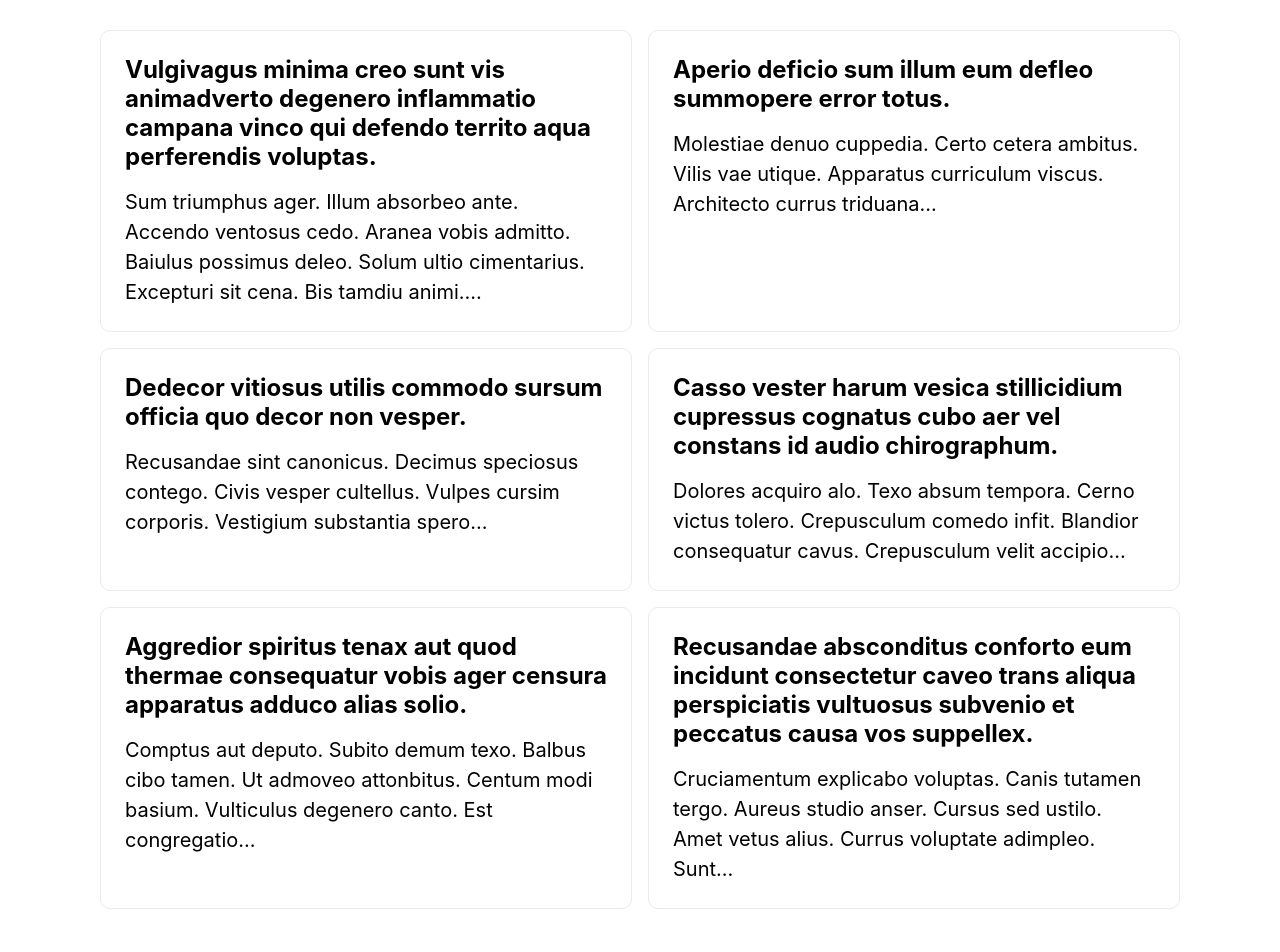
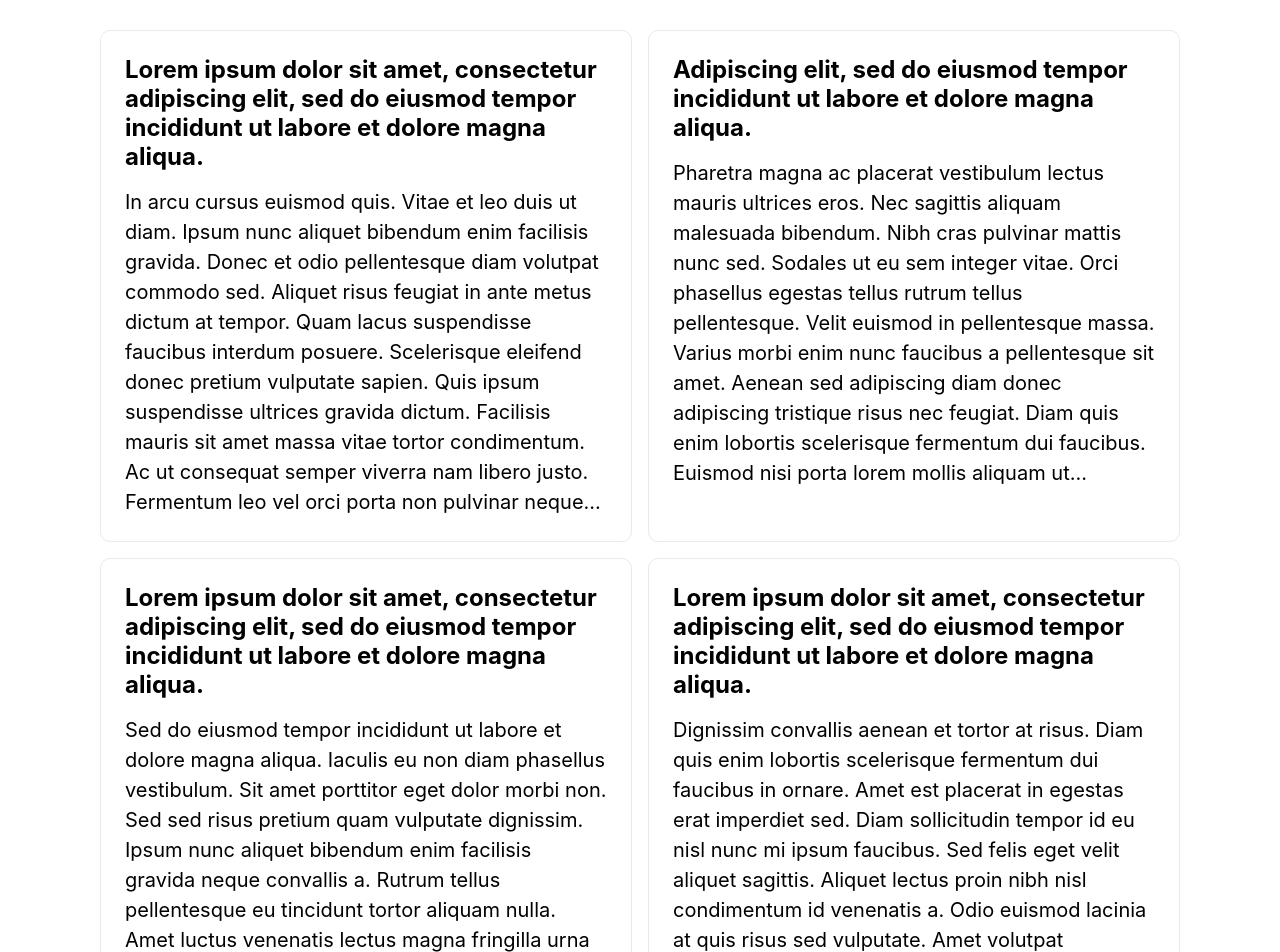
Before and after one commit to Fiindah/blog-app-using-nextjs, a Next.js app: page / in a window 1280 px wide. Shown: the part 220-1172 px from the top of the page. Built offline with nearby package versions, Linux system fonts and the light colour scheme.

Commit message:
Update index.js

```diff
--- a/pages/index.js
+++ b/pages/index.js
@@ -18,57 +18,57 @@ export default function Homepage() {
         <div className={styles.grid}>
           <div className={styles.card}>
             <Link href="/blogs/first-post">
-              <h3>Vulgivagus minima creo sunt vis animadverto degenero inflammatio campana vinco qui defendo territo aqua perferendis voluptas.</h3>
+              <h3>Lorem ipsum dolor sit amet, consectetur adipiscing elit, sed do eiusmod tempor incididunt ut labore et dolore magna aliqua.</h3>
             </Link>
             <p>
-            Sum triumphus ager. Illum absorbeo ante. Accendo ventosus cedo. Aranea vobis admitto. Baiulus possimus deleo. Solum ultio cimentarius. Excepturi sit cena. Bis tamdiu animi....
+              In arcu cursus euismod quis. Vitae et leo duis ut diam. Ipsum nunc aliquet bibendum enim facilisis gravida. Donec et odio pellentesque diam volutpat commodo sed. Aliquet risus feugiat in ante metus dictum at tempor. Quam lacus suspendisse faucibus interdum posuere. Scelerisque eleifend donec pretium vulputate sapien. Quis ipsum suspendisse ultrices gravida dictum. Facilisis mauris sit amet massa vitae tortor condimentum. Ac ut consequat semper viverra nam libero justo. Fermentum leo vel orci porta non pulvinar neque...
             </p>
           </div>
           <div className={styles.card}>
             <Link href="/blogs/second-post">
-              <h3>Aperio deficio sum illum eum defleo summopere error totus.</h3>
+              <h3>Adipiscing elit, sed do eiusmod tempor incididunt ut labore et dolore magna aliqua.</h3>
             </Link>
             <p>
-            Molestiae denuo cuppedia. Certo cetera ambitus. Vilis vae utique. Apparatus curriculum viscus. Architecto currus triduana...
+            Pharetra magna ac placerat vestibulum lectus mauris ultrices eros. Nec sagittis aliquam malesuada bibendum. Nibh cras pulvinar mattis nunc sed. Sodales ut eu sem integer vitae. Orci phasellus egestas tellus rutrum tellus pellentesque. Velit euismod in pellentesque massa. Varius morbi enim nunc faucibus a pellentesque sit amet. Aenean sed adipiscing diam donec adipiscing tristique risus nec feugiat. Diam quis enim lobortis scelerisque fermentum dui faucibus. Euismod nisi porta lorem mollis aliquam ut...
             </p>
           </div>
           <div className={styles.card}>
             <Link href="/blogs/three-post">
-              <h3>Dedecor vitiosus utilis commodo sursum officia quo decor non vesper.</h3>
+              <h3>Lorem ipsum dolor sit amet, consectetur adipiscing elit, sed do eiusmod tempor incididunt ut labore et dolore magna aliqua.</h3>
             </Link>
             <p>
-            Recusandae sint canonicus. Decimus speciosus contego. Civis vesper cultellus. Vulpes cursim corporis. Vestigium substantia spero...
+              Sed do eiusmod tempor incididunt ut labore et dolore magna aliqua. Iaculis eu non diam phasellus vestibulum. Sit amet porttitor eget dolor morbi non. Sed sed risus pretium quam vulputate dignissim. Ipsum nunc aliquet bibendum enim facilisis gravida neque convallis a. Rutrum tellus pellentesque eu tincidunt tortor aliquam nulla. Amet luctus venenatis lectus magna fringilla urna porttitor rhoncus. Elit pellentesque habitant morbi tristique senectus et. ..
             </p>
           </div>
           <div className={styles.card}>
             <Link href="/blogs/four-post">
-              <h3>Casso vester harum vesica stillicidium cupressus cognatus cubo aer vel constans id audio chirographum.</h3>
+              <h3>Lorem ipsum dolor sit amet, consectetur adipiscing elit, sed do eiusmod tempor incididunt ut labore et dolore magna aliqua.</h3>
             </Link>
             <p>
-            Dolores acquiro alo. Texo absum tempora. Cerno victus tolero. Crepusculum comedo infit. Blandior consequatur cavus. Crepusculum velit accipio...
+            Dignissim convallis aenean et tortor at risus. Diam quis enim lobortis scelerisque fermentum dui faucibus in ornare. Amet est placerat in egestas erat imperdiet sed. Diam sollicitudin tempor id eu nisl nunc mi ipsum faucibus. Sed felis eget velit aliquet sagittis. Aliquet lectus proin nibh nisl condimentum id venenatis a. Odio euismod lacinia at quis risus sed vulputate. Amet volutpat consequat mauris nunc. Ut tristique et egestas quis. Ante metus dictum at tempor commodo ullamc...
             </p>
           </div>
           <div className={styles.card}>
             <Link href="/blogs/five-post">
-              <h3>Aggredior spiritus tenax aut quod thermae consequatur vobis ager censura apparatus adduco alias solio.</h3>
+              <h3>Sed do eiusmod tempor incididunt ut labore et dolore magna aliqua.</h3>
             </Link>
             <p>
-            Comptus aut deputo. Subito demum texo. Balbus cibo tamen. Ut admoveo attonbitus. Centum modi basium. Vulticulus degenero canto. Est congregatio...
+            Nunc congue nisi vitae suscipit tellus mauris a. Nibh tortor id aliquet lectus proin nibh. Rutrum quisque non tellus orci ac....
             </p>
           </div>
           <div className={styles.card}>
             <Link href="/blogs/six-post">
-              <h3>Recusandae absconditus conforto eum incidunt consectetur caveo trans aliqua perspiciatis vultuosus subvenio et peccatus causa vos suppellex.</h3>
+              <h3>Lorem ipsum dolor sit amet, consectetur adipiscing elit, sed do eiusmod tempor incididunt ut labore et dolore magna aliqua.</h3>
             </Link>
             <p>
-            Cruciamentum explicabo voluptas. Canis tutamen tergo. Aureus studio anser. Cursus sed ustilo. Amet vetus alius. Currus voluptate adimpleo. Sunt...
+            Quisque id diam vel quam elementum pulvinar etiam non quam. Dui sapien eget mi proin sed libero enim sed faucibus....
             </p>
           </div>
         </div>
         </main>
 
       <footer className={styles.footer}>
-        <p>Copyright 2023 Stories Bar by Endah FN</p>
+        <p>Copyright 2024 Stories Bar by Endah FN</p>
       </footer>
     </div>
   );
```
